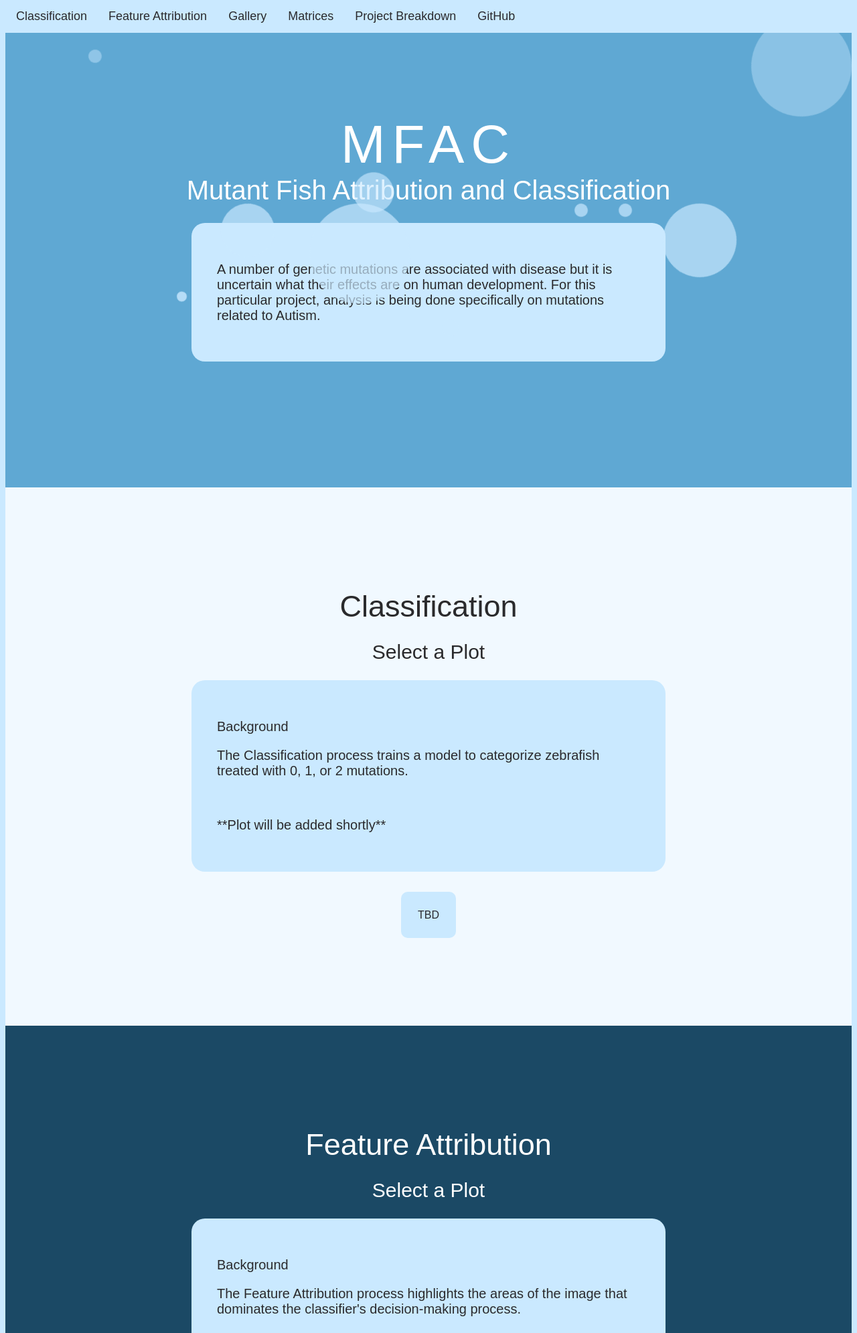
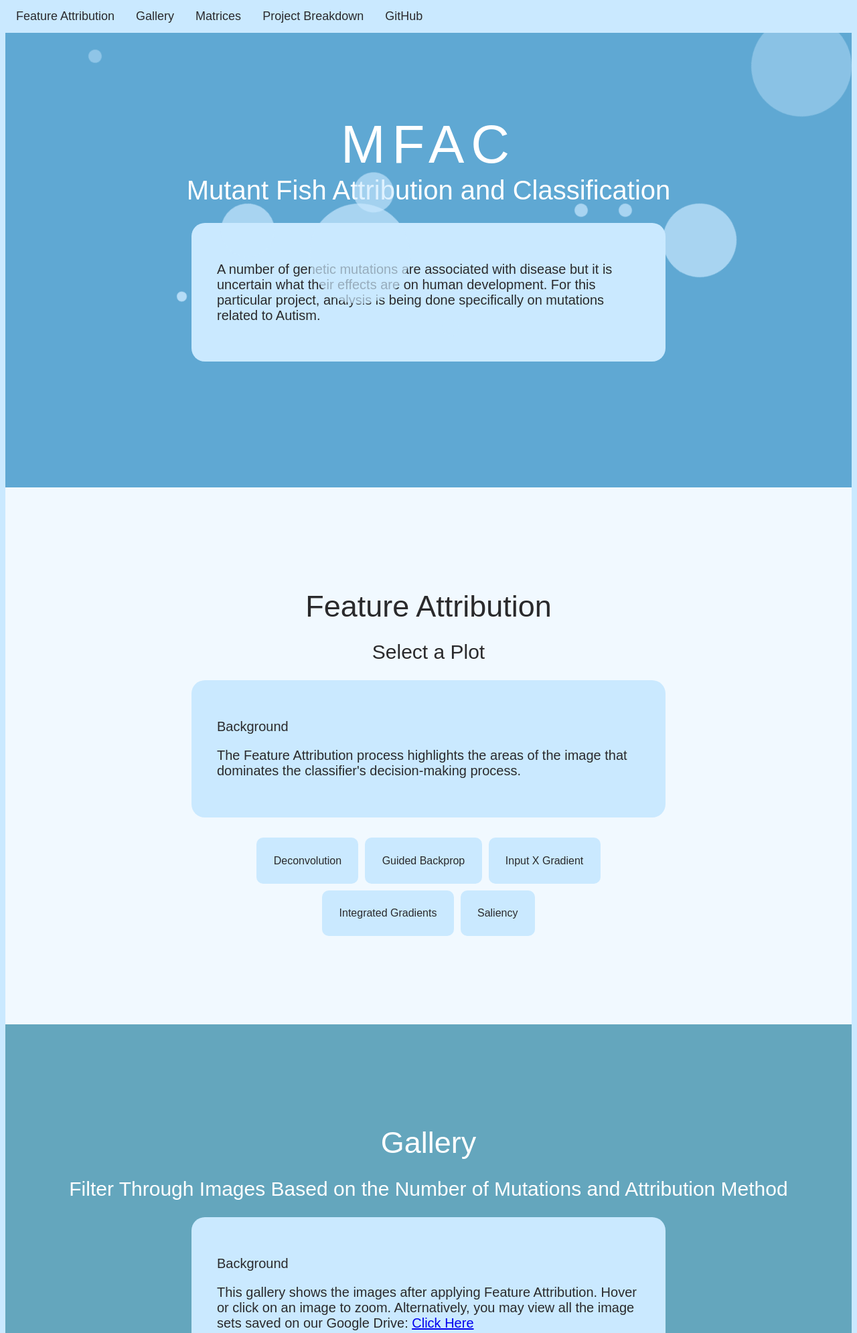
Before and after one commit to johnzl-777/MFAC, a Python web app: template templates/index.html in a window 1280 px wide. Shown: the top 1991 px of the page at 67% size. Run offline with Jinja, Linux system fonts and the light colour scheme; the template is opened without the code that fills it, so the values that code supplies are empty; some libraries are stand-ins or nearby versions.

Commit message:
removed classification section:

```diff
--- a/templates/css/index.css
+++ b/templates/css/index.css
@@ -54,14 +54,8 @@ body {
   display: inline;
 }
 
-.block-classification {
+.block-feature-attribution {
   background-color: #f1f9ff;
-  padding-top: 10%;
-  padding-bottom: 10%;
-}
-
-.block-feature-attribution {
-  background-color: #1b4965;
   padding-top: 10%;
   padding-bottom: 10%;
 }
@@ -107,8 +101,8 @@ body {
 
 .block-project-breakdown .section-title,
 .block-project-breakdown .section-subtitle,
-.block-classification .section-title,
-.block-classification .section-subtitle {
+.block-feature-attribution .section-title,
+.block-feature-attribution .section-subtitle {
   color: #2a2a2c;
 }
 
@@ -251,15 +245,6 @@ span {
   justify-content: center;
 }
 
-/* a.umap-link-container {
-  border-radius: 10px;
-  outline: none;
-  padding: 12px 16px;
-  margin: 5px;
-  background-color: #CAE9FF;
-  cursor: pointer;
-} */
-
 a.umap-plot {
   text-decoration: none;
   color: #2a2a2c;
@@ -271,7 +256,7 @@ a.umap-plot {
 }
 
 a.umap-plot:hover {
-  background-color: white;
+  background-color:#5fa8d3;
 }
 
 a.umap-plot:active {
--- a/templates/index.html
+++ b/templates/index.html
@@ -41,7 +41,6 @@
 
     <!-- Nav Bar -->
     <nav class="tab menu" id="navbar">
-      <a class="tablinks menuItem" href="#classification">Classification</a>
       <a class="tablinks menuItem" href="#featureAttribution">Feature Attribution</a>
       <a class="tablinks menuItem" href="#gallery">Gallery</a>
       <a class="tablinks menuItem" href="#matrices">Matrices</a>
@@ -84,31 +83,6 @@
     <!-- <i class="fas fa-4x fa-redo-alt" onclick="topFunction()" id="topBtn"></i> -->
 
     <div class="container">
-      <!-- Image Classification UMAP -->
-      <section class="block-classification" id="classification">
-        <div class="container-title">
-          <div class="section-title">Classification</div>
-          <div class="section-subtitle">Select a Plot</div>
-          <div class="background">
-            <p class="background-section">Background</p>
-            <p>
-              The Classification process trains a model to categorize zebrafish
-              treated with 0, 1, or 2 mutations.
-            </p>
-            <br>
-            <p>**Plot will be added shortly**</p>
-          </div>
-        </div>
-        <div class="flex-container">
-            <div class="umap-link-container">
-                <a
-                  href=""
-                  class="umap-plot"
-                >
-                  TBD
-                </a>
-        </div>
-      </section>
 
       <!-- Feature Attribution UMAP -->
       <section class="block-feature-attribution" id="featureAttribution">
```
